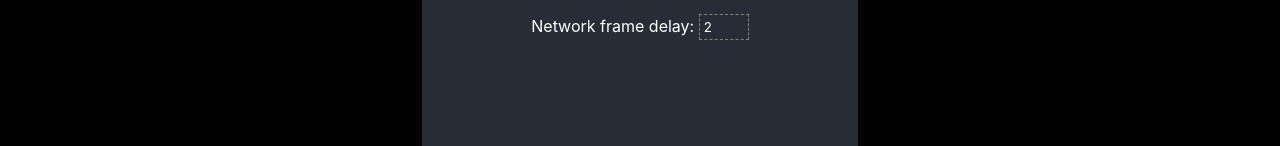
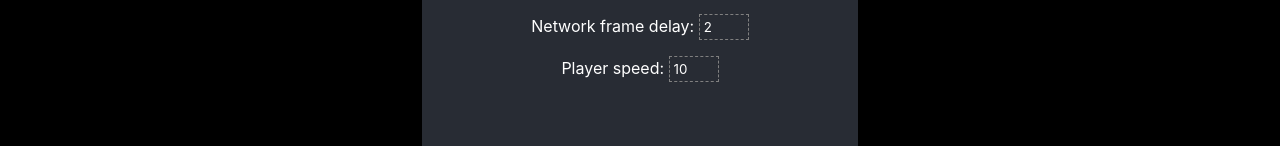
Before and after one commit to toolness/netcode-fun, a React (Create React App) app: page / in a window 1280 px wide. Shown: the part 139-285 px from the top of the page. Built offline with nearby package versions, Linux system fonts and the light colour scheme.

Commit message:
Allow player speed to be changed.

```diff
--- a/src/App.tsx
+++ b/src/App.tsx
@@ -1,7 +1,7 @@
 import React, { useRef, useCallback, useState, useEffect } from 'react';
 import './App.css';
 import { Player, Sim, MultiSimRunner, SimViz } from './Sim';
-import { Vec2, VEC2_ZERO, vec2Subtract } from "./Vec2";
+import { Vec2, VEC2_ZERO, vec2Subtract, vec2Scale } from "./Vec2";
 import { InputManager } from './InputManager';
 import { Vec2Input } from './Vec2Input';
 import { useInterval } from './timing';
@@ -40,6 +40,9 @@ function clampOrDefaultInt(value: string, min: number, max: number, defaultValue
 
 const MIN_FPS = 1;
 const MAX_FPS = 60;
+const MIN_SPEED = 1;
+const MAX_SPEED = 100;
+const SPEED_SCALE = 0.1;
 
 const IntegerInput: React.FC<{
   id: string,
@@ -56,6 +59,7 @@ const IntegerInput: React.FC<{
 };
 
 const App: React.FC = () => {
+  const [playerSpeed, setPlayerSpeed] = useState(10);
   const [inputTickDelay, setInputTickDelay] = useState(3);
   const [networkTickDelay, setNetworkTickDelay] = useState(2);
   const [simFPS, setSimFPS] = useState(MAX_FPS);
@@ -63,8 +67,8 @@ const App: React.FC = () => {
   const [sim1, setSim1] = useState(sr.runners[0].currentState);
   const [sim2, setSim2] = useState(sr.runners[1].currentState);
 
-  const movePlayer1 = useCallback((v: Vec2) => sr.setPlayerVelocity(0, v), [sr]);
-  const movePlayer2 = useCallback((v: Vec2) => sr.setPlayerVelocity(1, v), [sr]);
+  const movePlayer1 = useCallback((v: Vec2) => sr.setPlayerVelocity(0, vec2Scale(v, SPEED_SCALE * playerSpeed)), [sr, playerSpeed]);
+  const movePlayer2 = useCallback((v: Vec2) => sr.setPlayerVelocity(1, vec2Scale(v, SPEED_SCALE * playerSpeed)), [sr, playerSpeed]);
   const nextTick = useCallback(() => {
     sr.tick();
     setSim1(sr.runners[0].currentState);
@@ -89,6 +93,7 @@ const App: React.FC = () => {
             <IntegerInput id="fps" label="Simulation FPS" min={MIN_FPS} max={MAX_FPS} value={simFPS} onChange={setSimFPS} />
             <IntegerInput id="itd" label="Input frame delay" min={0} max={100} value={inputTickDelay} onChange={setInputTickDelay} />
             <IntegerInput id="ntd" label="Network frame delay" min={0} max={100} value={networkTickDelay} onChange={setNetworkTickDelay} />
+            <IntegerInput id="speed" label="Player speed" min={MIN_SPEED} max={MAX_SPEED} value={playerSpeed} onChange={setPlayerSpeed} />
           </div>
           <div>
             <h2>Player 2</h2>
```
